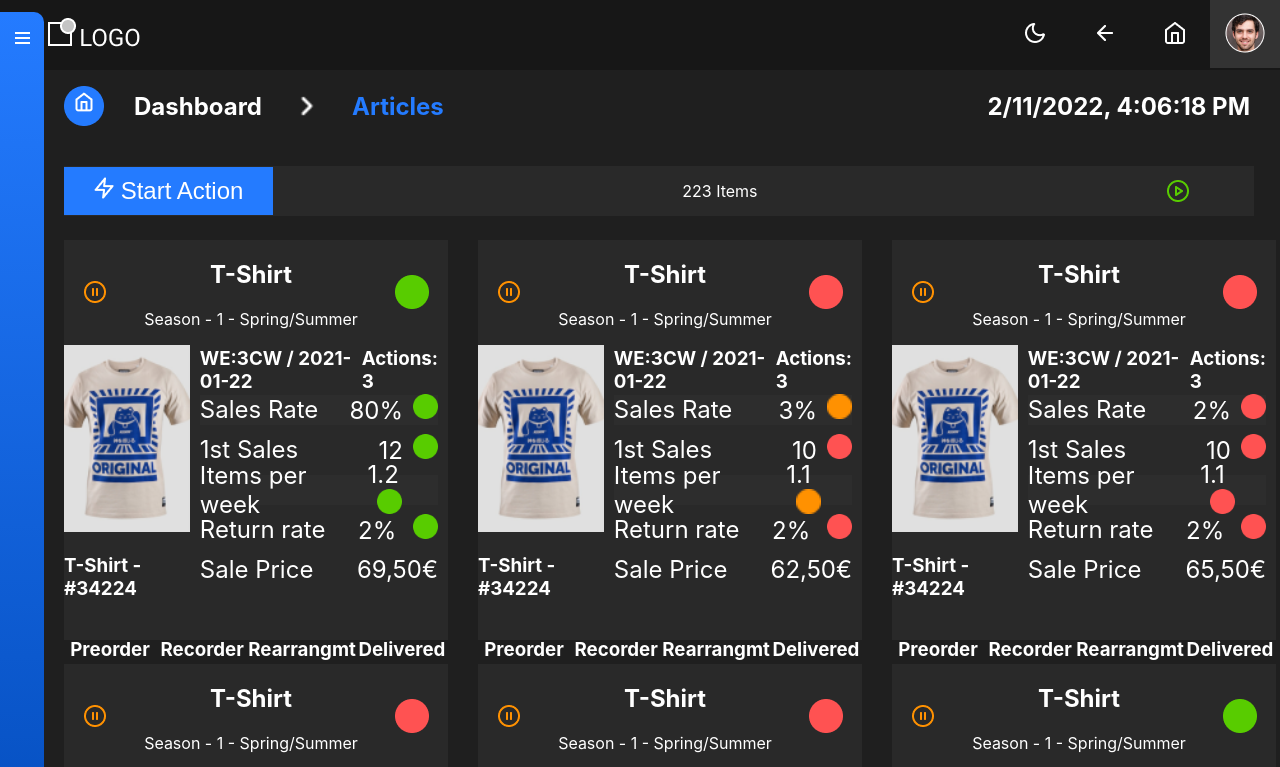
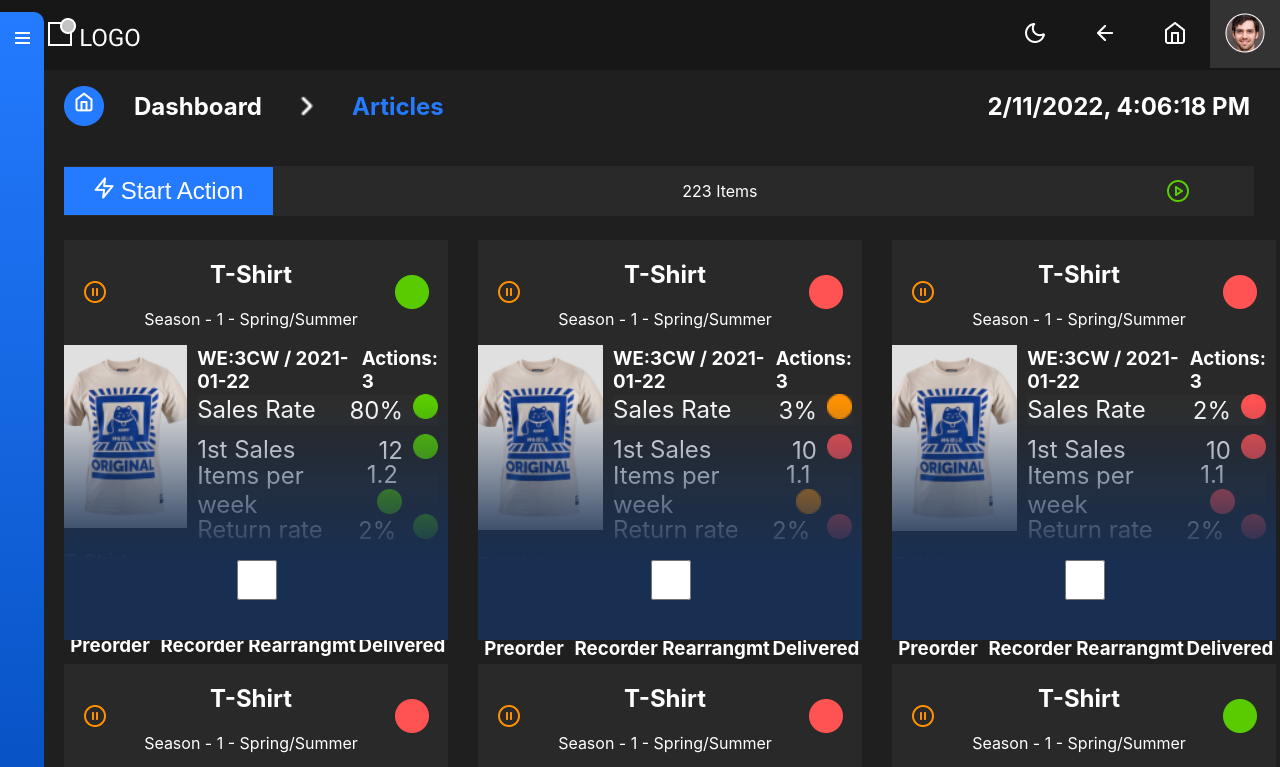
Before and after one commit to Semko1010/Shetani, a React (Create React App) app: page / in a window 1280 px wide. Shown: the top 767 px of the page. Built offline with nearby package versions, Linux system fonts and the light colour scheme.

Commit message:
ArticlesSelection

```diff
--- a/src/App.js
+++ b/src/App.js
@@ -12,7 +12,7 @@ function App() {
     <Header/>
     <Menu/>
     <SideBar/>
-    <StartAction/>
+
 
       <ArticleProps/>
 
--- a/src/component/Article/Article.css
+++ b/src/component/Article/Article.css
@@ -1,4 +1,5 @@
 .articleSection {
+    position: relative;
 background-color: #292929;
 margin: 3vh 0 0 5vw;
 width: 30vw;
@@ -92,10 +93,10 @@ color: #247BFF;
 font-size: 1.4rem;
 font-weight: 800;
 }
+/*UnvisibleMenu*/
 
 .unvisibleMenu {
 margin: 10vh 0 0 0;
-
 }
 .unvisibleMenu button{
 display: block;
@@ -112,3 +113,17 @@ font-size: 1.1rem;
 background-color: white;
 color: black;
 }
+/*ArticleSelection*/
+.articleSelection{
+    bottom: 0;
+    position: absolute;
+    height:30vh;
+    width:100%;
+    text-align:center;
+    background: linear-gradient(180deg, rgba(25, 47, 81, 0) 0%, #192F51 66.67%);
+}
+.articleSelection input{
+    margin-top: 20vh;
+width: 40px;
+height: 40px;
+}
--- a/src/component/Article/Article.js
+++ b/src/component/Article/Article.js
@@ -1,9 +1,12 @@
+import StartAction from "../StartAction/StartAction"
 import { useState } from 'react'
 import "./Article.css"
+const Array = []
+const Article = (props) => {
 
-const Article = (props) => {
     const [visibleMenu, setvisibleMenu] = useState(true)
-
+    const [articleSelection,setarticleSelection] = useState(true)
+    const [articleValue, setArticleValue] = useState([])
 
     const showMenu = () => {
         setvisibleMenu(false)
@@ -12,14 +15,37 @@ const Article = (props) => {
     const closeMenu = () => {
         setvisibleMenu(true)
     }
+    const articleSelect = () => {
+        setarticleSelection(true)
+
+    }
+
+    const articleValuea = () => {
 
 
+        Array.push(props.tshirtNummer)
+
+        Array.filter( function( item, index, inputArray ) {
+            return inputArray.indexOf(item) == index
+
+     });
+
+
+
+
+
+            console.log(Array);
+
+}
+
+// Array.push({articleNumber:props.tshirtNummer,price:props.price})
     return (
 
 
     <section className="articleSection">
     {visibleMenu ?(
     <section>
+
     <div>
             <img src="./img/pause-circle.png" alt="" />
         <div>
@@ -34,7 +60,7 @@ const Article = (props) => {
 
         <div>
             <img onClick={showMenu} className="tshirtImg" src="./img/tshirt.png" alt="" />
-            <h3>T-Shirt - #34224</h3>
+            <h3>T-Shirt - #{props.tshirtNummer}</h3>
         </div>
         <div className="articleDiv">
         <div>
@@ -109,6 +135,14 @@ const Article = (props) => {
         <button onClick={closeMenu}>Cancel</button>
     </section>
 )}
+{articleSelection &&(
+<section className="articleSelection">
+    <label htmlFor="Select Item"></label>
+<input onClick={articleValuea} type="checkbox" id="checking"/>
+
+</section>
+    )}
+    {/* <StartAction articleSelect={articleSelect}/> */}
     </section>
 );
 }
--- a/src/component/ArticleProps/ArticleProps.js
+++ b/src/component/ArticleProps/ArticleProps.js
@@ -1,9 +1,14 @@
 import "./ArticleProps.css"
 import Article from "../Article/Article"
+import StartAction from "../StartAction/StartAction"
+const ArticleProps = (props) => {
+    return (
+        <div>
+            <StartAction articleSelect={props.articleSelect}/>
 
-const ArticleProps = () => {
-    return (
+
         <section className="articleSectionGrid">
+
         <Article
         salesRate = {"80%"}
         firstSales = {"12"}
@@ -83,6 +88,7 @@ const ArticleProps = () => {
         ReturnRateStatus = {"green"}
         />
         </section>
+        </div>
      );
 }
 
--- a/src/component/StartAction/StartAction.js
+++ b/src/component/StartAction/StartAction.js
@@ -1,6 +1,6 @@
 import { useState } from "react"
 import "./StartAction.css"
-const StartAction = () => {
+const StartAction = (props) => {
     const [startActionBtn, setstartActionBtn] = useState(false)
 
 const selectArticles = () => {
```
